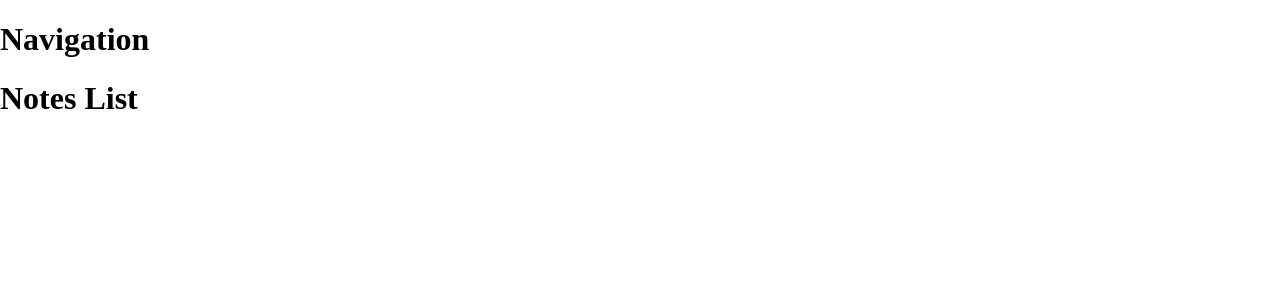
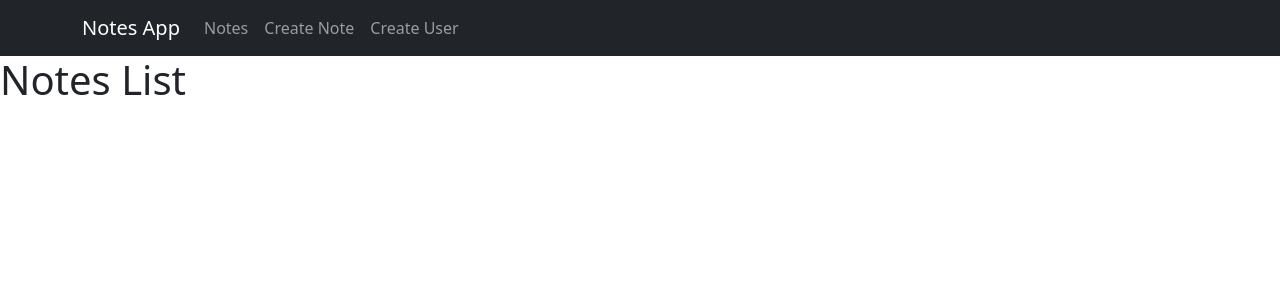
Before and after one commit to sebastianfox81/notes-app, a React (Create React App) app in the folder client/: page / in a window 1280 px wide. Shown: the top 300 px of the page. Built offline with nearby package versions, Linux system fonts and the light colour scheme.

Commit message:
Created basic navbar and set routes

```diff
--- a/client/package.json
+++ b/client/package.json
@@ -6,7 +6,9 @@
     "@testing-library/jest-dom": "^5.16.1",
     "@testing-library/react": "^12.1.2",
     "@testing-library/user-event": "^13.5.0",
+    "bootstrap": "^5.1.3",
     "react": "^17.0.2",
+    "react-bootstrap": "^2.1.0",
     "react-dom": "^17.0.2",
     "react-router-dom": "^6.2.1",
     "react-scripts": "5.0.0",
--- a/client/src/App.js
+++ b/client/src/App.js
@@ -1,9 +1,10 @@
 import React from 'react';
+import 'bootstrap/dist/css/bootstrap.min.css';
 import './App.css';
 import { BrowserRouter as Router, Routes, Route } from 'react-router-dom';
 
 // Components
-import Navigation from './components/Navigation';
+import Navigation from './components/Navbar';
 import NotesList from './components/NotesList';
 import CreateNote from './components/CreateNote';
 import CreateUser from './components/CreateUser';
--- /dev/null
+++ b/client/src/components/Navbar.js
@@ -0,0 +1,24 @@
+import React, { Component } from "react";
+import { Link } from "react-router-dom";
+import { Navbar, Container, Nav } from 'react-bootstrap';
+
+class Navigation extends Component {
+  render() {
+    return (
+      <>
+        <Navbar bg="dark" variant="dark">
+          <Container>
+            <Navbar.Brand as={Link} to="/">Notes App</Navbar.Brand>
+            <Nav className="me-auto">
+              <Nav.Link as={Link} to="/">Notes</Nav.Link>
+              <Nav.Link as={Link} to="/create">Create Note</Nav.Link>
+              <Nav.Link as={Link} to="/user">Create User</Nav.Link>
+            </Nav>
+          </Container>
+        </Navbar>
+      </>
+    );
+  }
+}
+
+export default Navigation;
--- a/client/src/components/Navigation.js
+++ /dev/null
@@ -1,13 +0,0 @@
-import React, { Component } from 'react'
-
-class Navigation extends Component {
-  render() {
-    return (
-      <div>
-        <h1>Navigation</h1>
-      </div>
-    )
-  }
-}
-
-export default Navigation;
```
Also changed, not shown: 1 other file (tests, documents, lock files or other folders).
